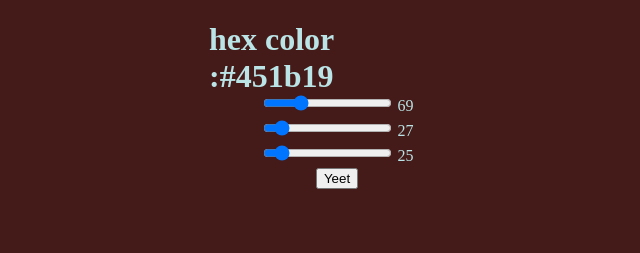
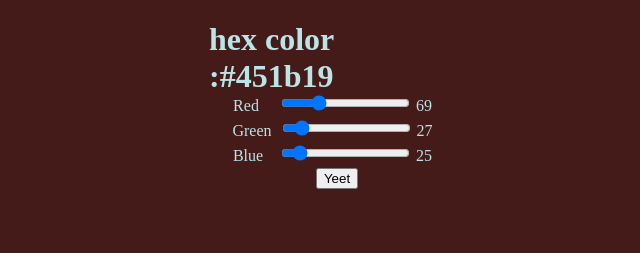
Before and after one commit to Kwandes/clock, a plain HTML site: page src/index.html in a window 1280 px wide. Shown: the whole page, without its empty margins (303-943 px from the left). Drawn offline with Linux system fonts and the light colour scheme.

Commit message:
Add slider labels
It was perfectly readable without them idk y'all blind

```diff
--- a/src/index.html
+++ b/src/index.html
@@ -9,20 +9,24 @@
 <h1 class="hex-color-info">hex color :<span id="hex-value">test</span></h1>
 
 <div class="slider-container">
+  <span style="white-space: pre;">Red    </span>
   <input type="range" min="0" max="255" value="50" class="slider" id="sliderRed">
-  <span id="sliderRedValue">N/A</span>
+  <span id="sliderRedValue" style="width: 25px; display: inline-block;">N/A</span>
 </div>
 <div class="slider-container">
+  <span style="white-space: pre;">Green </Span>
   <input type="range" min="0" max="255" value="50" class="slider" id="sliderGreen">
-  <span id="sliderGreenValue">N/A</span>
+  <span id="sliderGreenValue" style="width: 25px; display: inline-block;">N/A</span>
 </div>
 <div class="slider-container">
+  <span style="white-space: pre;">Blue   </span>
   <input type="range" min="0" max="255" value="50" class="slider" id="sliderBlue">
-  <span id="sliderBlueValue">N/A</span>
+  <span id="sliderBlueValue" style="width: 25px; display: inline-block;">N/A</span>
 </div>
 <div class="slider-container" id="speed-slider">
+  <span style="white-space: pre;">Speed </span>
   <input type="range" min="1" max="200" value="40" class="slider" id="sliderSpeed">
-  <span id="sliderSpeedValue">N/A</span>
+  <span id="sliderSpeedValue" style="width: 25px; display: inline-block;">N/A</span>
 </div>
 <button id="testButton">Yeet</button>
 </div>
--- a/src/styles/index.css
+++ b/src/styles/index.css
@@ -9,6 +9,7 @@ html {
 #hex-wrapper {
   display: flex;
   align-items: center;
+  justify-content: left;
   flex-flow: column;
   height: 250px;
   width: 20vw;
@@ -21,6 +22,7 @@ html {
 }
 .slider-container {
   height: 25px;
+  width: fit-content;
 }
 
 #speed-slider {
```
